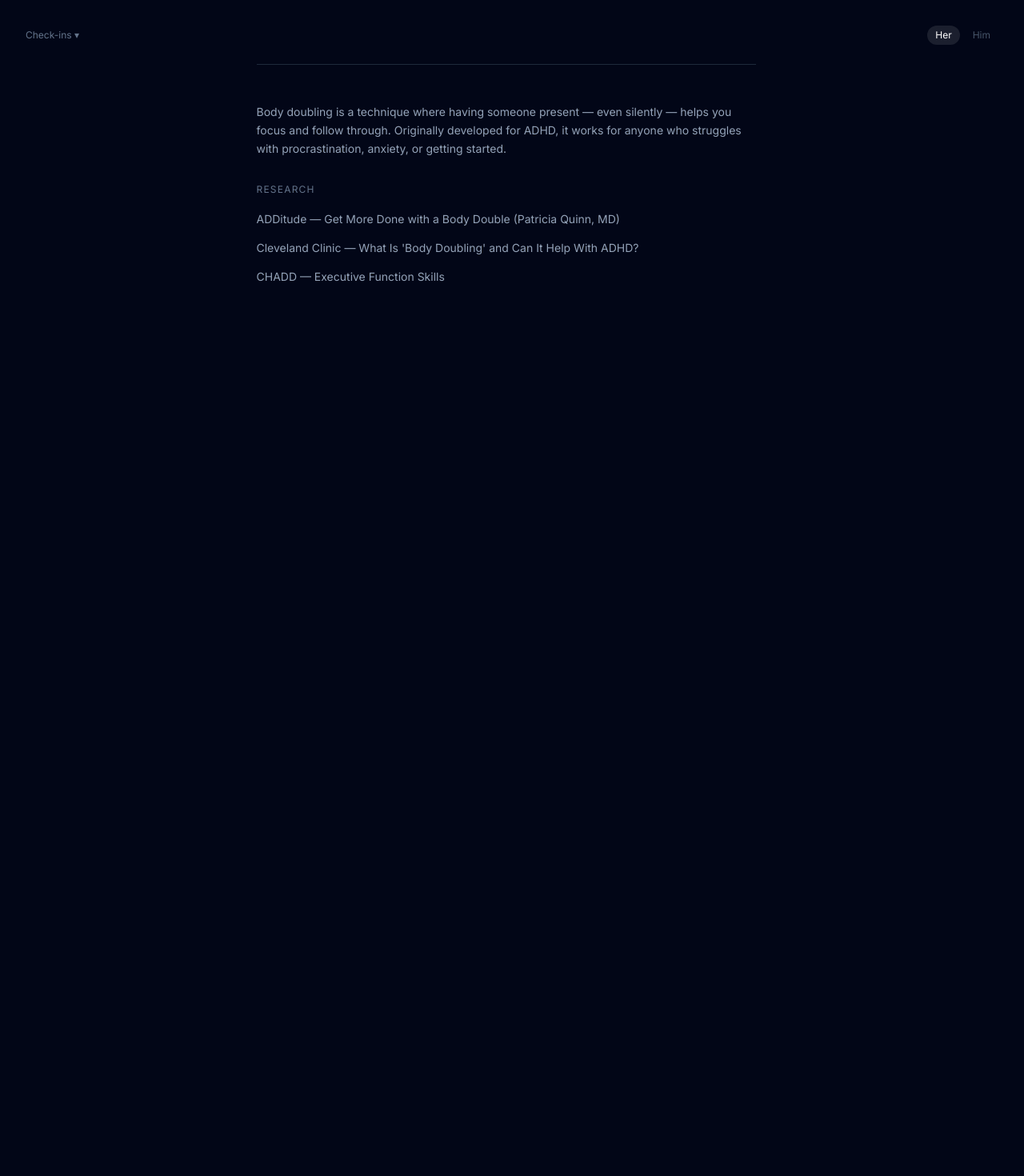
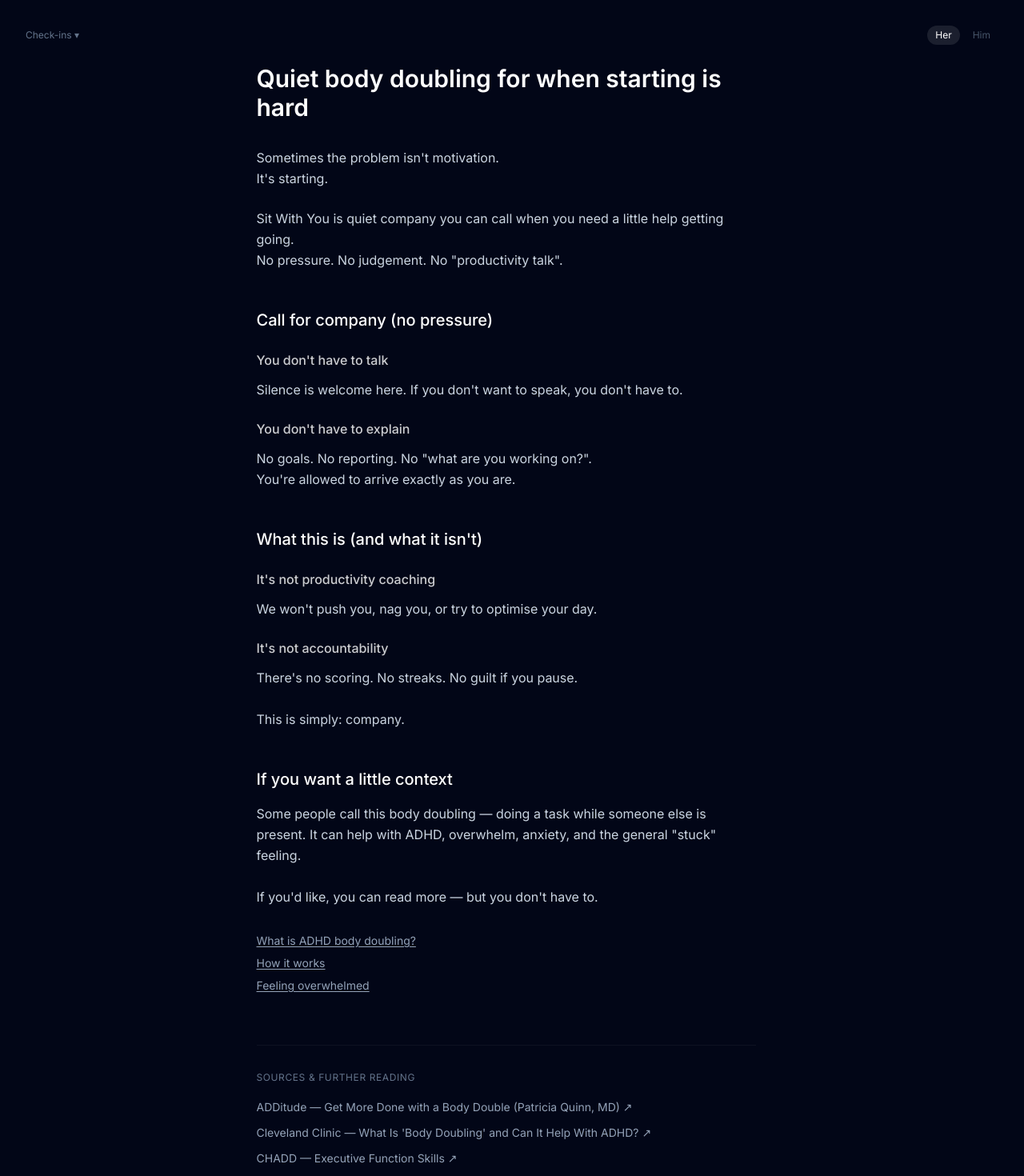
Before and after one commit to dkennedy1984/still-here, a Next.js app in the folder apps/web/: page / in a window 1280 px wide. Shown: the part 720-2190 px from the top of the page at 80% size. Before the commit the page ends 1157 px from the top, so only its background shows below. Built offline with nearby package versions, Linux system fonts and the light colour scheme; no server answers.

Commit message:
fix: restore full below-fold homepage content

```diff
--- a/apps/web/src/app/page.tsx
+++ b/apps/web/src/app/page.tsx
@@ -112,24 +112,66 @@ function HomePageContent() {
 
       {/* Below fold content */}
       <section className="relative px-6 max-w-2xl mx-auto pb-20 mt-[100vh]" style={{ zIndex: 10 }}>
-        <div className="border-t border-slate-800 pt-12">
-          <p className="text-slate-400 text-sm leading-relaxed mb-8">
-            Body doubling is a technique where having someone present — even silently — helps you focus and follow through. Originally developed for ADHD, it works for anyone who struggles with procrastination, anxiety, or getting started.
-          </p>
-          <p className="text-slate-500 text-xs mb-4 uppercase tracking-widest">Research</p>
-          <ul className="space-y-3">
-            {homeSources.map((s) => (
-              <li key={s.url}>
-                <a
-                  href={s.url}
-                  target="_blank"
-                  rel="noopener noreferrer"
-                  className="text-slate-400 text-sm hover:text-white transition-colors"
-                >
-                  {s.title}
-                </a>
-              </li>
-            ))}
+
+        <h1 className="text-2xl sm:text-3xl font-semibold text-white leading-tight mb-8">
+          Quiet body doubling for when starting is hard
+        </h1>
+
+        <p className="text-slate-300 leading-relaxed mb-6">
+          Sometimes the problem isn&apos;t motivation.<br />
+          It&apos;s starting.
+        </p>
+        <p className="text-slate-300 leading-relaxed mb-6">
+          Sit With You is quiet company you can call when you need a little help getting going.<br />
+          No pressure. No judgement. No &quot;productivity talk&quot;.
+        </p>
+
+        <h2 className="text-xl font-medium text-white mt-12 mb-4">Call for company (no pressure)</h2>
+
+        <h3 className="text-base font-medium text-white/80 mt-6 mb-3">You don&apos;t have to talk</h3>
+        <p className="text-slate-300 leading-relaxed mb-6">
+          Silence is welcome here. If you don&apos;t want to speak, you don&apos;t have to.
+        </p>
+
+        <h3 className="text-base font-medium text-white/80 mt-6 mb-3">You don&apos;t have to explain</h3>
+        <p className="text-slate-300 leading-relaxed mb-6">
+          No goals. No reporting. No &quot;what are you working on?&quot;.<br />
+          You&apos;re allowed to arrive exactly as you are.
+        </p>
+
+        <h2 className="text-xl font-medium text-white mt-12 mb-4">What this is (and what it isn&apos;t)</h2>
+
+        <h3 className="text-base font-medium text-white/80 mt-6 mb-3">It&apos;s not productivity coaching</h3>
+        <p className="text-slate-300 leading-relaxed mb-6">
+          We won&apos;t push you, nag you, or try to optimise your day.
+        </p>
+
+        <h3 className="text-base font-medium text-white/80 mt-6 mb-3">It&apos;s not accountability</h3>
+        <p className="text-slate-300 leading-relaxed mb-6">
+          There&apos;s no scoring. No streaks. No guilt if you pause.<br /><br />
+          This is simply: company.
+        </p>
+
+        <h2 className="text-xl font-medium text-white mt-12 mb-4">If you want a little context</h2>
+        <p className="text-slate-300 leading-relaxed mb-6">
+          Some people call this body doubling &mdash; doing a task while someone else is present. It can help with ADHD, overwhelm, anxiety, and the general &quot;stuck&quot; feeling.<br /><br />
+          If you&apos;d like, you can read more &mdash; but you don&apos;t have to.
+        </p>
+
+        {/* Quiet links to other pages */}
+        <div className="mt-8 flex flex-col gap-2">
+          <a href="/adhd-body-doubling" className="text-sm text-slate-400 hover:text-white transition-colors underline underline-offset-2">What is ADHD body doubling?</a>
+          <a href="/how-it-works" className="text-sm text-slate-400 hover:text-white transition-colors underline underline-offset-2">How it works</a>
+          <a href="/feeling-overwhelmed" className="text-sm text-slate-400 hover:text-white transition-colors underline underline-offset-2">Feeling overwhelmed</a>
+        </div>
+
+        {/* Sources */}
+        <div className="mt-16 pt-8 border-t border-white/5">
+          <h2 className="text-xs text-slate-500 uppercase tracking-wider mb-4">Sources &amp; further reading</h2>
+          <ul className="space-y-2">
+            <li><a href="https://www.additudemag.com/getting-stuff-done-easier-with-a-friend-body-double/" target="_blank" rel="noopener noreferrer" className="text-sm text-slate-400 hover:text-white transition-colors">ADDitude &mdash; Get More Done with a Body Double (Patricia Quinn, MD) &#8599;</a></li>
+            <li><a href="https://health.clevelandclinic.org/body-doubling-for-adhd" target="_blank" rel="noopener noreferrer" className="text-sm text-slate-400 hover:text-white transition-colors">Cleveland Clinic &mdash; What Is &apos;Body Doubling&apos; and Can It Help With ADHD? &#8599;</a></li>
+            <li><a href="https://chadd.org/about-adhd/executive-function-skills/" target="_blank" rel="noopener noreferrer" className="text-sm text-slate-400 hover:text-white transition-colors">CHADD &mdash; Executive Function Skills &#8599;</a></li>
           </ul>
         </div>
       </section>
```
